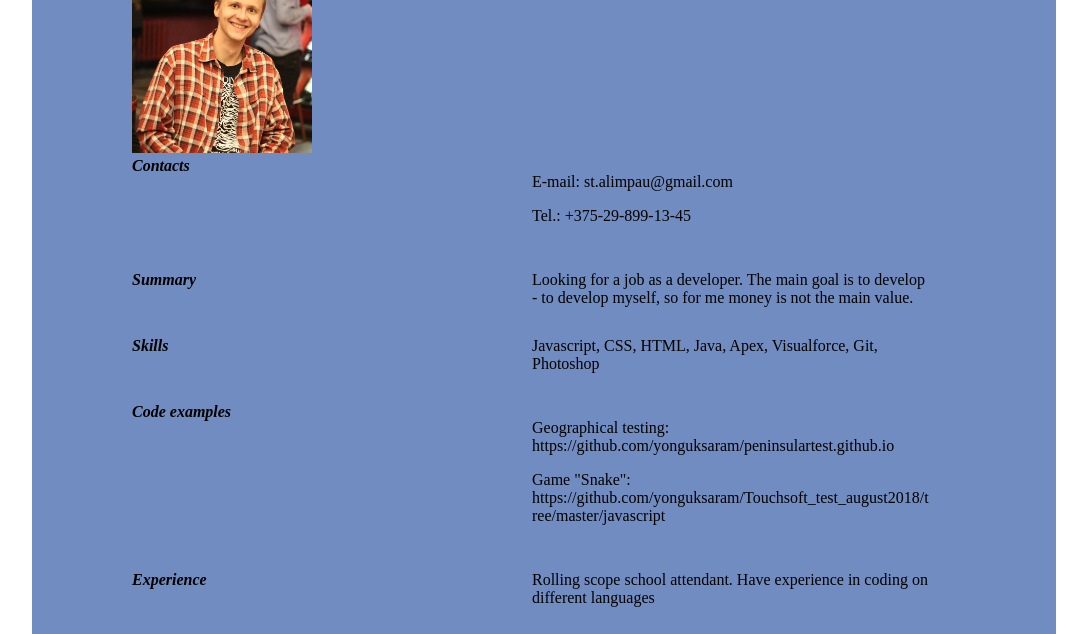
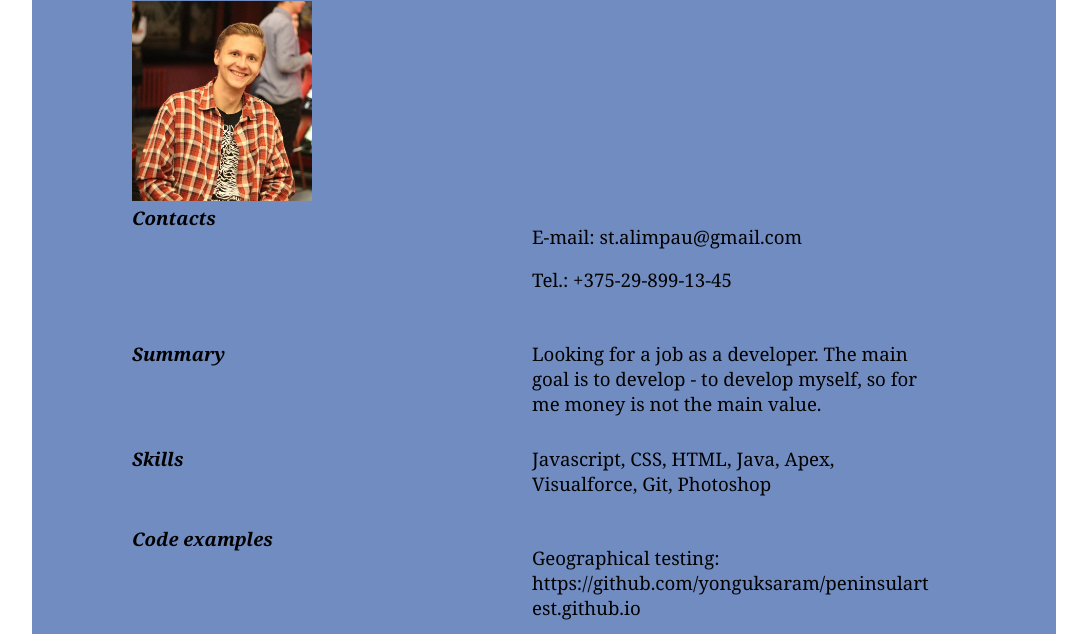
Before and after one commit to yonguksaram/rsschool-codejam1-cv, a plain HTML site: page index.html in a window 1280 px wide. Shown: the part 127-761 px from the top of the page, without its empty margins (96-1183 px from the left). Drawn offline with Linux system fonts and the light colour scheme.

Commit message:
style: changing font-family

```diff
--- a/css/style.css
+++ b/css/style.css
@@ -2,6 +2,7 @@
   width: 1024px;
   margin: 5px auto;
   background-color: rgb(113, 140, 192);
+  padding-top: 40px;
 }
 
 .head {
@@ -13,6 +14,8 @@
   flex-direction: row;
   justify-content: left;
   margin-bottom: 30px;
+  font-size: 14pt;
+  font-family: Cambria, Cochin, Georgia, Times, 'Times New Roman', serif;
 }
 
 .pointOfResumee {
```
